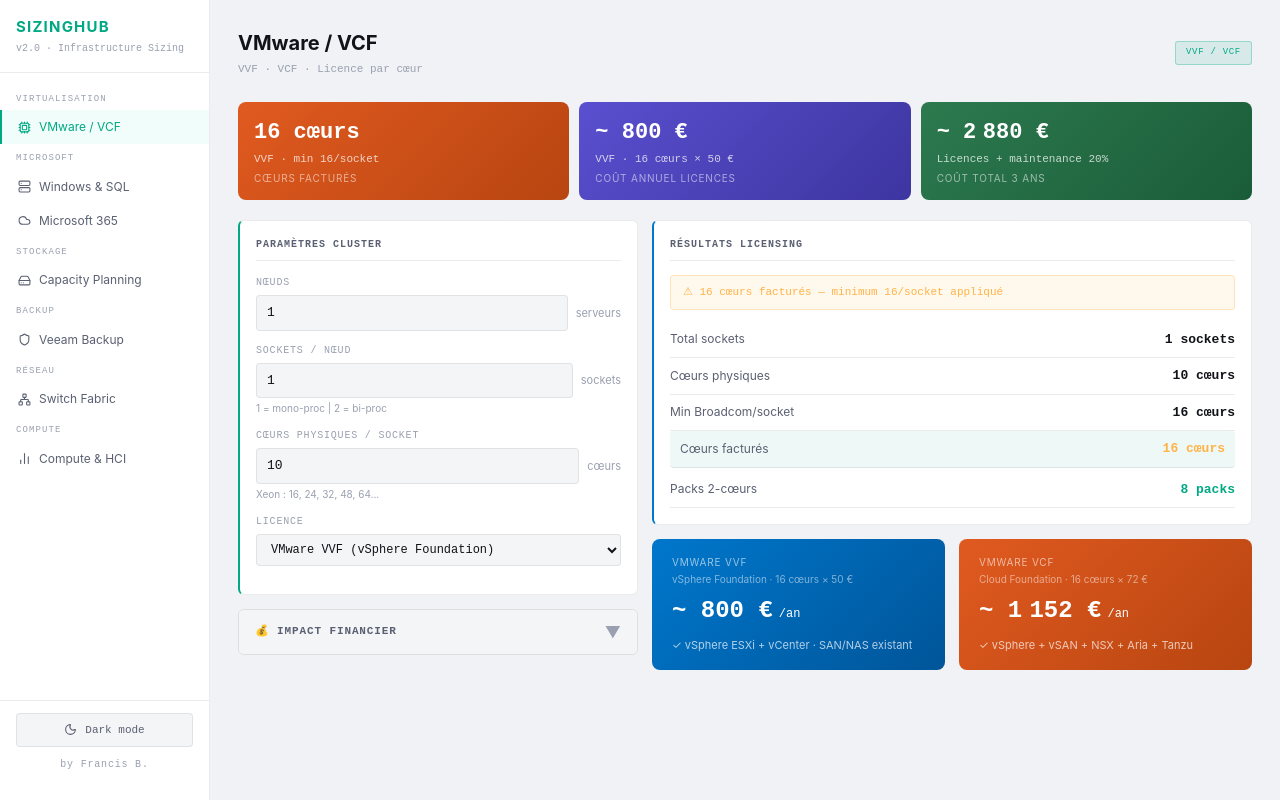
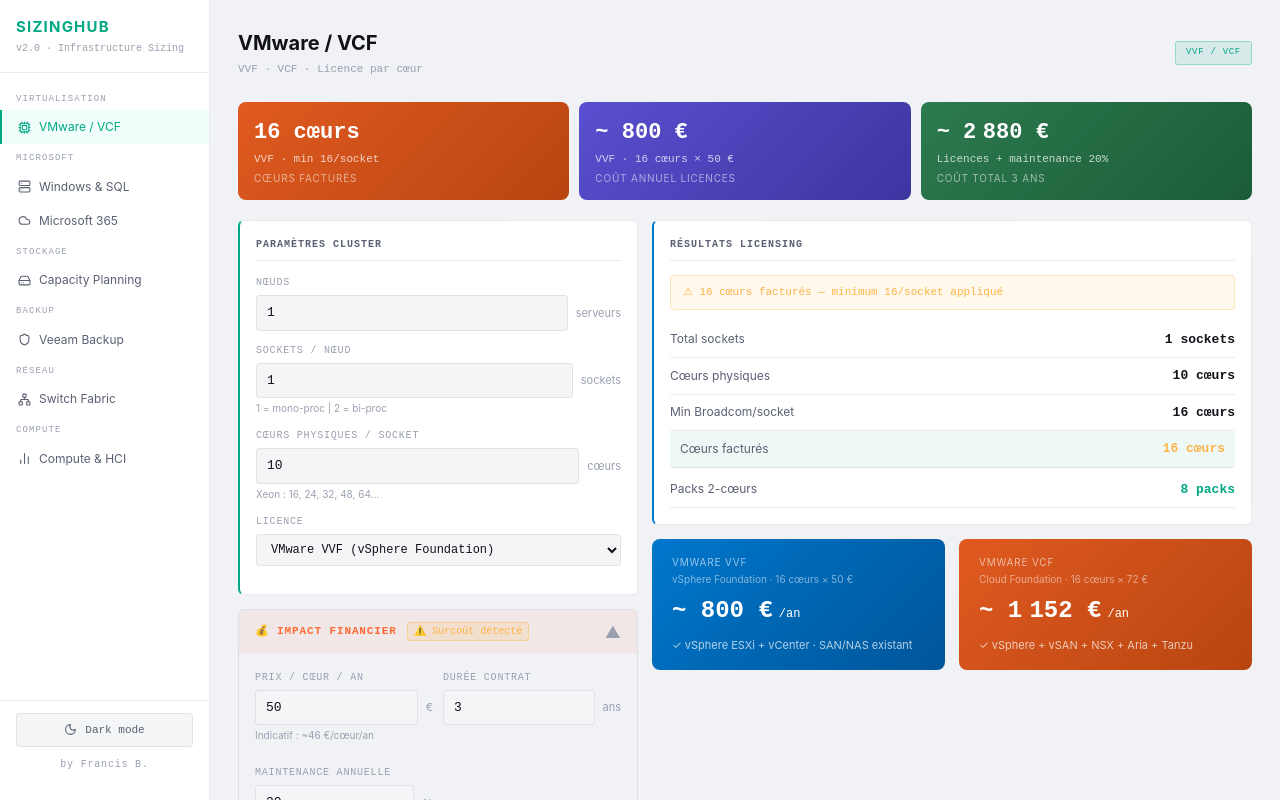
Before and after one commit to darknrall89/SizingHUB, a React (Vite) app: page / in a window 1280 px wide. Shown: the top 800 px of the page. Built offline with nearby package versions, Linux system fonts and the light colour scheme.

Commit message:
feat: accordéon Impact financier auto-ouvert + badge surcoût si cores < 16

```diff
--- a/src/SizingHub.jsx
+++ b/src/SizingHub.jsx
@@ -1,4 +1,4 @@
-import { useState, useMemo, useRef } from "react";
+import { useState, useMemo, useRef, useEffect } from "react";
 import {
   Server, HardDrive, Cloud, Cpu, Database, Network,
   BarChart2, Shield, CheckCircle, AlertTriangle,
@@ -146,6 +146,7 @@
   const [yearsTotal,   setYearsTotal]   = useState(3);
   const [maintenancePct,setMaintenancePct]=useState(20);
   const [financeOpen,  setFinanceOpen]  = useState(false);
+  useEffect(()=>{ setFinanceOpen(cores < 16); }, [cores]);
   const [fxRate,       setFxRate]       = useState(0.92);
 
   const LICENSE_PRICES = { vvf:50, vcf:72 };
@@ -260,7 +261,10 @@
         {/* Impact financier */}
         <div style={{borderRadius:6,border:`1px solid ${th.border}`,overflow:"hidden",marginBottom:4}}>
           <div onClick={()=>setFinanceOpen(v=>!v)} style={{display:"flex",alignItems:"center",justifyContent:"space-between",padding:"10px 16px",cursor:"pointer",background:financeOpen?"rgba(255,107,53,0.08)":th.bg2}}>
-            <span style={{fontSize:11,fontWeight:600,color:financeOpen?"#ff6b35":th.t2,textTransform:"uppercase",letterSpacing:"0.08em",fontFamily:"monospace"}}>💰 Impact financier</span>
+            <div style={{display:"flex",alignItems:"center",gap:10}}>
+              <span style={{fontSize:11,fontWeight:600,color:financeOpen?"#ff6b35":th.t2,textTransform:"uppercase",letterSpacing:"0.08em",fontFamily:"monospace"}}>💰 Impact financier</span>
+              {r.showOpt&&<span style={{fontSize:10,background:"rgba(255,181,71,0.15)",color:"#ffb347",border:"1px solid rgba(255,181,71,0.4)",borderRadius:3,padding:"1px 6px",fontFamily:"monospace"}}>⚠️ Surcoût détecté</span>}
+            </div>
             <span style={{color:th.t3}}>{financeOpen?"▲":"▼"}</span>
           </div>
           {financeOpen&&<div style={{padding:16}}>
```
